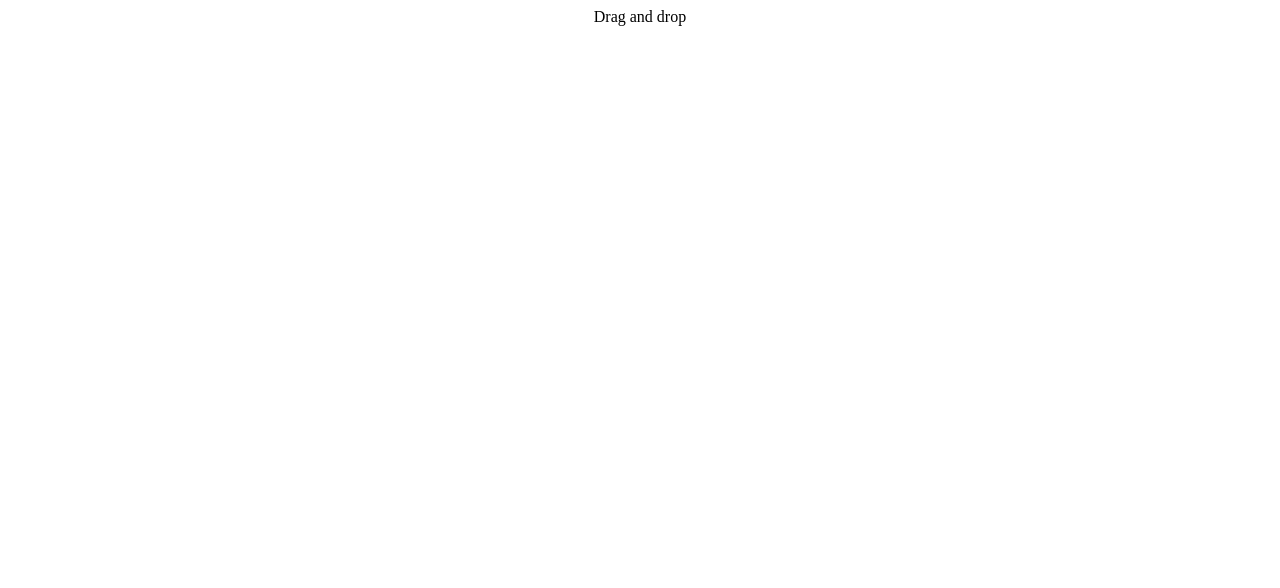
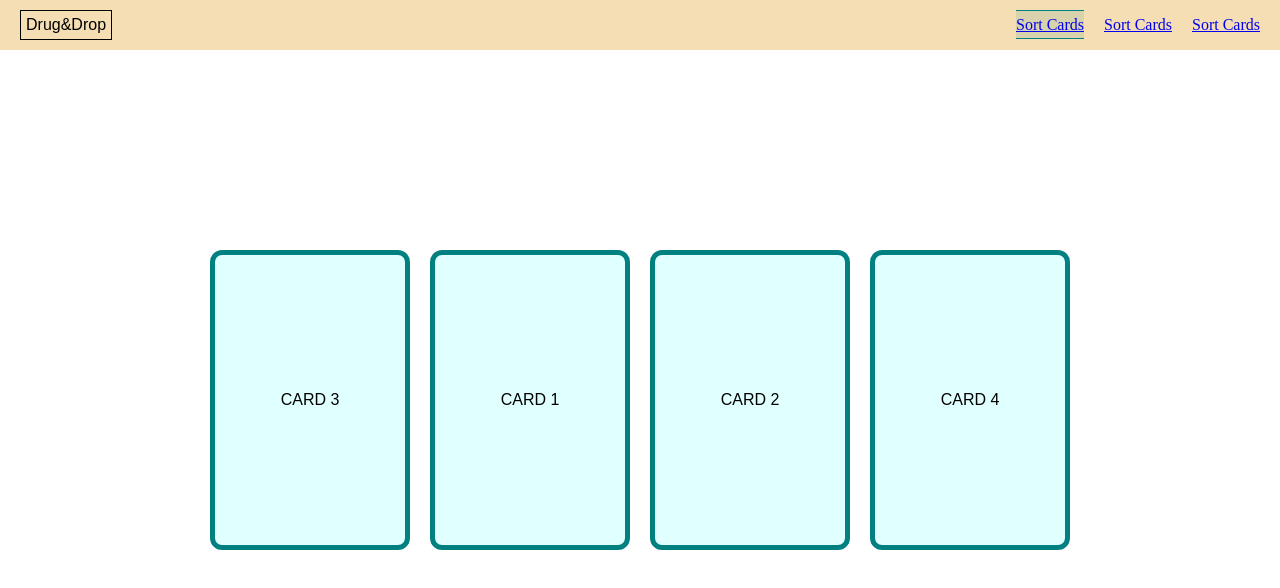
Before and after one commit to vladyslav-harkusha/react_drag-and-drop, a React (Create React App) app: page /react_drag-and-drop/sort_cards in a window 1280 px wide. Shown: the top 588 px of the page. Built offline with nearby package versions, Linux system fonts and the light colour scheme.

Commit message:
create NavBar and sort-card component

```diff
--- a/package.json
+++ b/package.json
@@ -11,8 +11,10 @@
     "@types/node": "^16.11.47",
     "@types/react": "^18.0.15",
     "@types/react-dom": "^18.0.6",
+    "@types/react-router-dom": "^5.3.3",
     "react": "^18.2.0",
     "react-dom": "^18.2.0",
+    "react-router-dom": "^6.3.0",
     "react-scripts": "5.0.1",
     "sass": "^1.54.0",
     "typescript": "^4.7.4",
--- a/src/App.scss
+++ b/src/App.scss
@@ -1,3 +1,5 @@
-.App {
-  text-align: center;
+* {
+  margin: 0;
+  padding: 0;
+  box-sizing: border-box;
 }
--- a/src/App.tsx
+++ b/src/App.tsx
@@ -1,10 +1,21 @@
 import { FC } from 'react';
+import { BrowserRouter, Routes, Route, Navigate } from 'react-router-dom';
 import './App.scss';
+import { NavBar } from './components/NavBar';
+import { SortCardsPage } from './pages/SortCardsPage';
+import { XXPage } from './pages/XXPage';
 
 export const App: FC = () => {
   return (
-    <div className="App">
-      Drag and drop
-    </div>
+    <BrowserRouter>
+      <div className="App">
+        <NavBar />
+        <Routes>
+          <Route path="/" element={<Navigate to='/react_drag-and-drop/sort_cards' replace />} />
+          <Route path="/react_drag-and-drop/sort_cards" element={<SortCardsPage />} />
+          <Route path="/react_drag-and-drop/xx_page" element={<XXPage />} />
+        </Routes>
+      </div>
+    </BrowserRouter>
   );
 }
--- /dev/null
+++ b/src/components/NavBar.tsx
@@ -0,0 +1,35 @@
+import { FC } from 'react';
+import { Link, NavLink } from 'react-router-dom';
+import '../styles/NavBar.scss';
+
+export const NavBar: FC = () => {
+  return (
+    <div className='navbar'>
+      <div className='navbar__logo'>Drug&Drop</div>
+
+      <ul className='navbar__links'>
+        <li className='navbar__link'>
+          <NavLink
+            to="/react_drag-and-drop/sort_cards"
+            className={({ isActive }) => "navbar__link" + (isActive ? "--is-active" : "")}
+          >
+            Sort Cards
+          </NavLink>
+        </li>
+
+        <li className='navbar__link'>
+          <NavLink
+            to="/react_drag-and-drop/xx_page"
+            className={({ isActive }) => "navbar__link" + (isActive ? "--is-active" : "")}
+          >
+            Sort Cards
+          </NavLink>
+        </li>
+
+        <li className='navbar__link'>
+          <Link to="/react_d">Sort Cards</Link>
+        </li>
+      </ul>
+    </div>
+  )
+};
--- /dev/null
+++ b/src/pages/SortCardsPage.tsx
@@ -0,0 +1,24 @@
+import { FC, useState } from 'react';
+import "../styles/SortCardsPage.scss";
+
+export const SortCardsPage: FC = () => {
+  const [cardList, setCardList] = useState([
+    {id: 1, order: 3, text: 'Card 3'},
+    {id: 2, order: 1, text: 'Card 1'},
+    {id: 3, order: 2, text: 'Card 2'},
+    {id: 4, order: 4, text: 'Card 4'},
+  ]);
+
+  return (
+    <div className='sort-card-page'>
+      {cardList.map(card =>
+        <div
+          className="card"
+          draggable={true}
+        >
+          {card.text}
+        </div>
+      )}
+    </div>
+  )
+}
--- /dev/null
+++ b/src/pages/XXPage.tsx
@@ -0,0 +1,7 @@
+import { FC } from 'react';
+
+export const XXPage: FC = () => {
+  return (
+    <div>XXPage</div>
+  )
+};
--- /dev/null
+++ b/src/styles/NavBar.scss
@@ -0,0 +1,31 @@
+.navbar {
+  display: flex;
+  align-items: center;
+  justify-content: space-between;
+  padding: 0 20px;
+  width: 100%;
+  height: 50px;
+  background-color: wheat;
+
+  &__logo {
+    font-family: Arial, "Helvetica Neue", Helvetica, sans-serif;
+    border: 1px solid black;
+    padding: 5px;
+  }
+
+  &__links {
+    display: flex;
+    gap: 20px;
+  }
+
+  &__link {
+    list-style: none;
+
+    &--is-active {
+      border-bottom: 1px solid teal;
+      border-top: 1px solid teal;
+      padding: 5px 0;
+      background-color: rgba(0, 128, 128, 0.116);
+    }
+  }
+}
--- /dev/null
+++ b/src/styles/SortCardsPage.scss
@@ -0,0 +1,24 @@
+.sort-card-page {
+  width: 100vw;
+  height: calc(100vh - 100px);
+  display: flex;
+  align-items: center;
+  justify-content: center;
+  gap: 20px;
+  padding: 20px;
+}
+
+.card {
+  font-family: Arial, "Helvetica Neue", Helvetica, sans-serif;
+  text-transform: uppercase;
+  width: 200px;
+  height: 300px;
+  background-color: lightcyan;
+  border: 5px solid teal;
+  border-radius: 12px;
+  display: flex;
+  justify-content: center;
+  align-items: center;
+  gap: 20px;
+  cursor: grab;
+}
```
Also changed, not shown: 1 other file (tests, documents, lock files or other folders).
